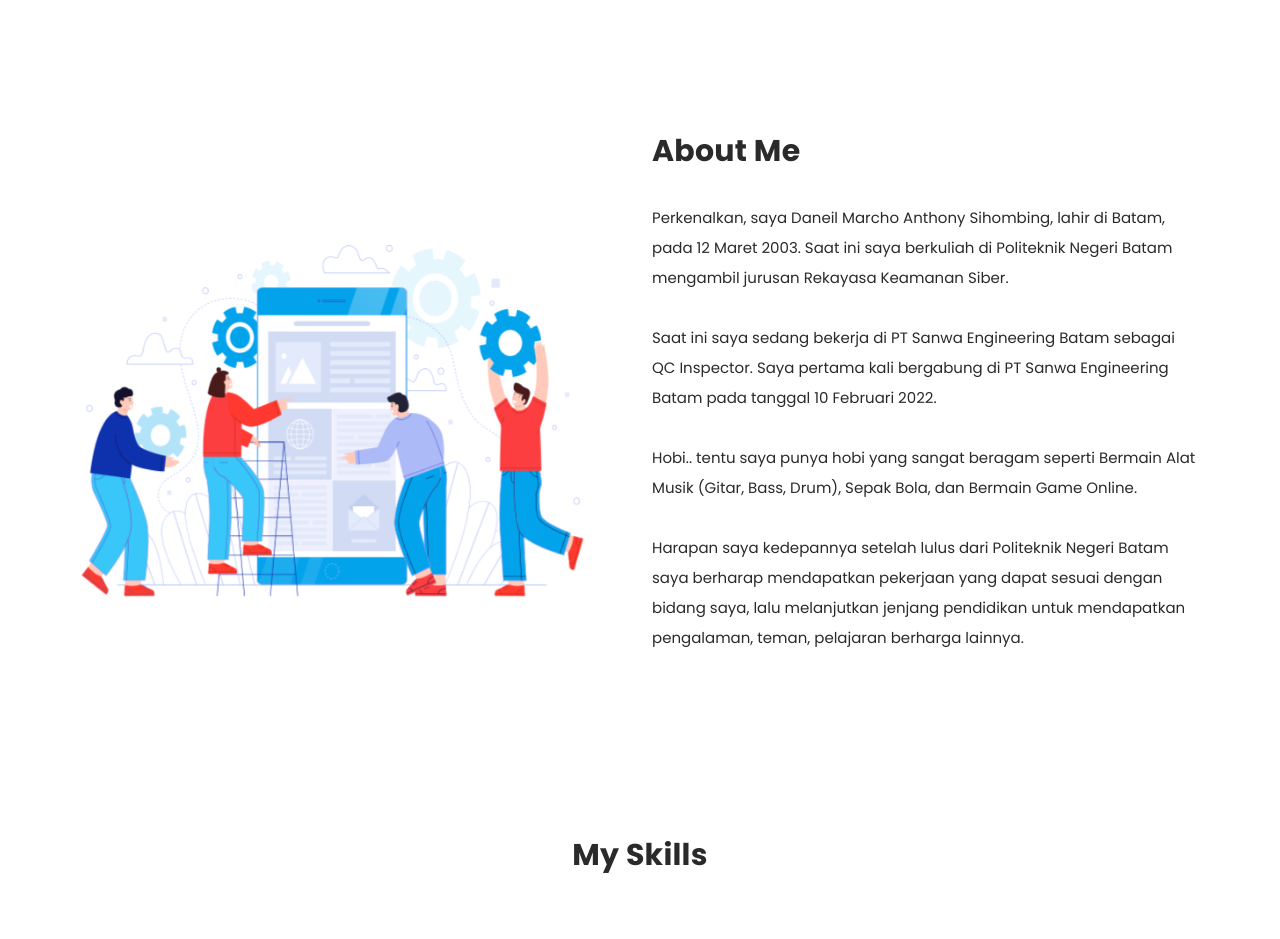
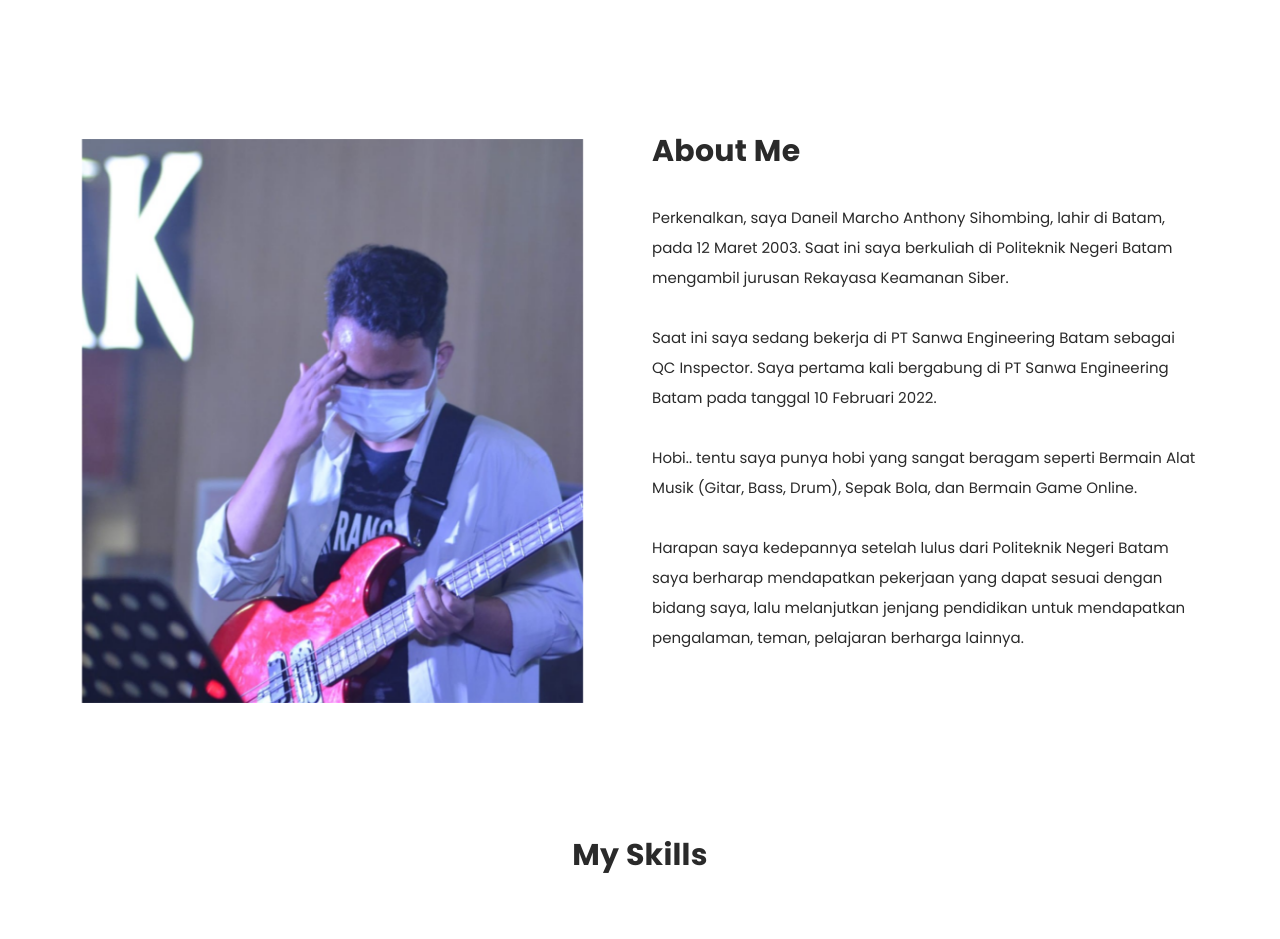
Before and after one commit to dann1yy/dann1yy.github.io, a plain HTML site: page index.html in a window 1280 px wide. Shown: the part 1800-2739 px from the top of the page. Drawn offline with Linux system fonts and the light colour scheme.

Commit message:
Website
Personal Website

```diff
--- a/index.html
+++ b/index.html
@@ -174,7 +174,7 @@ https://templatemo.com/tm-562-space-dynamic
       <div class="row">
         <div class="col-lg-6 align-self-center  wow fadeInLeft" data-wow-duration="1s" data-wow-delay="0.2s">
           <div class="left-image">
-            <img src="assets/images/services-left-image.png" alt="">
+            <img src="assets/images/foto12.jpg" alt="">
           </div>
         </div>
         <div class="col-lg-6 wow fadeInRight" data-wow-duration="1s" data-wow-delay="0.2s">
```
Also changed, not shown: assets/images/foto1.jpg (added), assets/images/foto12.jpg (added).
